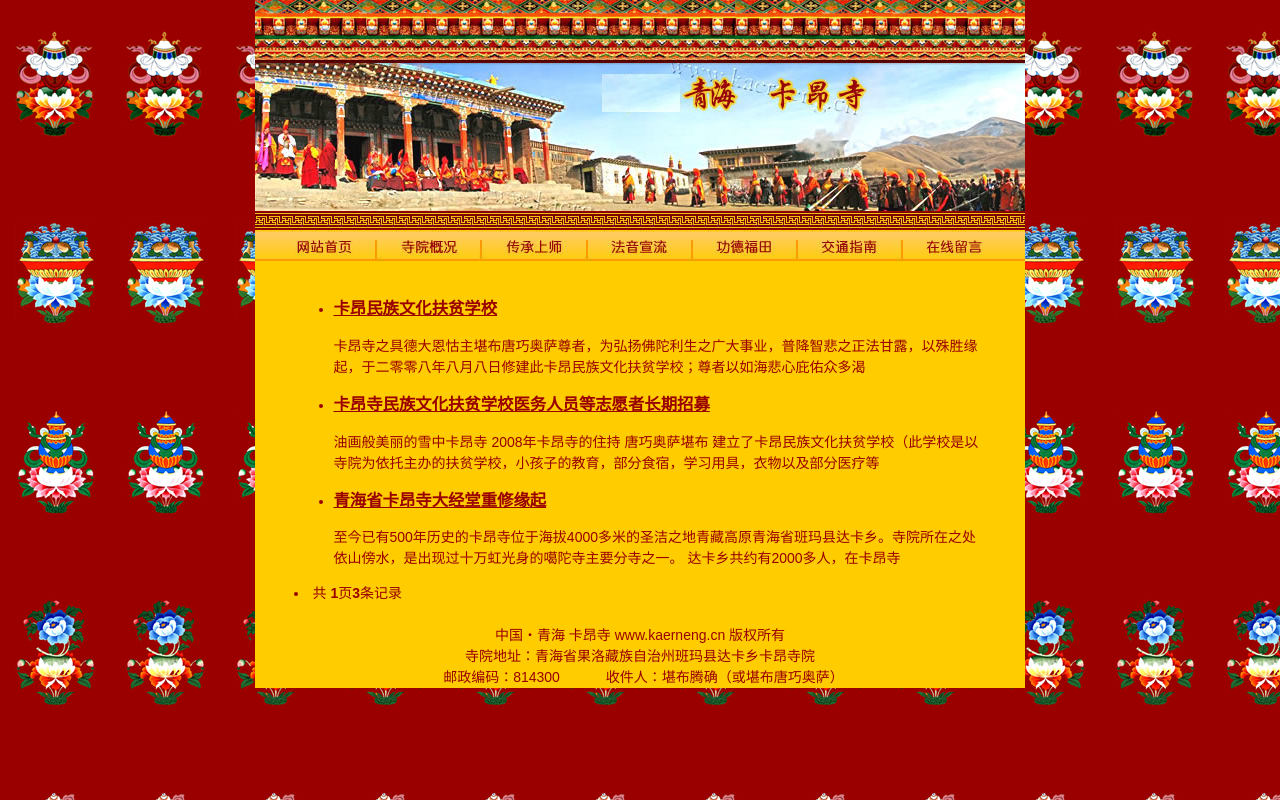
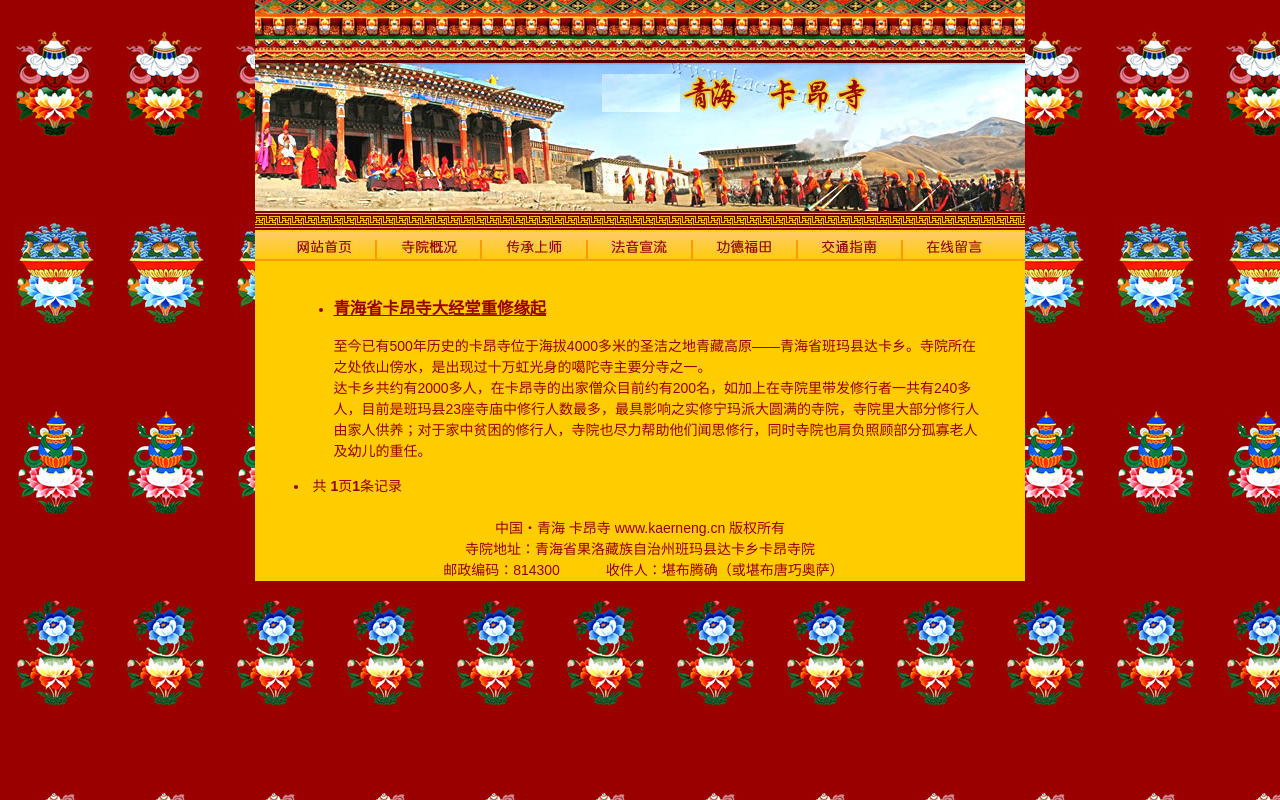
Before and after one commit to stonelf/static-kaerneng, a plain HTML site: page index_gdft.html in a window 1280 px wide. Drawn offline with Linux system fonts and the light colour scheme.

Commit message:
Update index_gdft.html

```diff
--- a/index_gdft.html
+++ b/index_gdft.html
@@ -87,20 +87,23 @@ a:active {
   <tr>
     <td><div id="Center">
       <ul id="list_box">
-
+<!--
 		<li>
-				<h3><a href="http://kaangsi.mcgmh.com/7117.html">卡昂民族文化扶贫学校</a></h3>
+				<h3><a href="7117.html">卡昂民族文化扶贫学校</a></h3>
 				<p class="Author">卡昂寺之具德大恩怙主堪布唐巧奥萨尊者，为弘扬佛陀利生之广大事业，普降智悲之正法甘露，以殊胜缘起，于二零零八年八月八日修建此卡昂民族文化扶贫学校；尊者以如海悲心庇佑众多渴</p>
 			</li><li>
-				<h3><a href="http://kaangsi.mcgmh.com/7115.html">卡昂寺民族文化扶贫学校医务人员等志愿者长期招募</a></h3>
+				<h3><a href="7115.html">卡昂寺民族文化扶贫学校医务人员等志愿者长期招募</a></h3>
 				<p class="Author">油画般美丽的雪中卡昂寺 2008年卡昂寺的住持 唐巧奥萨堪布 建立了卡昂民族文化扶贫学校（此学校是以寺院为依托主办的扶贫学校，小孩子的教育，部分食宿，学习用具，衣物以及部分医疗等</p>
-			</li><li>
-				<h3><a href="http://kaangsi.mcgmh.com/7118.html">青海省卡昂寺大经堂重修缘起</a></h3>
-				<p class="Author">至今已有500年历史的卡昂寺位于海拔4000多米的圣洁之地青藏高原青海省班玛县达卡乡。寺院所在之处依山傍水，是出现过十万虹光身的噶陀寺主要分寺之一。 达卡乡共约有2000多人，在卡昂寺</p>
+			</li>
+-->
+<li>
+				<h3><a href="7118.html">青海省卡昂寺大经堂重修缘起</a></h3>
+				<p class="Author"> 至今已有500年历史的卡昂寺位于海拔4000多米的圣洁之地青藏高原——青海省班玛县达卡乡。寺院所在之处依山傍水，是出现过十万虹光身的噶陀寺主要分寺之一。
+　　		<br>达卡乡共约有2000多人，在卡昂寺的出家僧众目前约有200名，如加上在寺院里带发修行者一共有240多人，目前是班玛县23座寺庙中修行人数最多，最具影响之实修宁玛派大圆满的寺院，寺院里大部分修行人由家人供养；对于家中贫困的修行人，寺院也尽力帮助他们闻思修行，同时寺院也肩负照顾部分孤寡老人及幼儿的重任。</p>
 			</li>
             </ul>
             <div class="Page">
-				  <li><span class="pageinfo">共 <strong>1</strong>页<strong>3</strong>条记录</span></li>
+				  <li><span class="pageinfo">共 <strong>1</strong>页<strong>1</strong>条记录</span></li>
 
 			</div>
     <!--\\ end center \\--></div></td>
```
